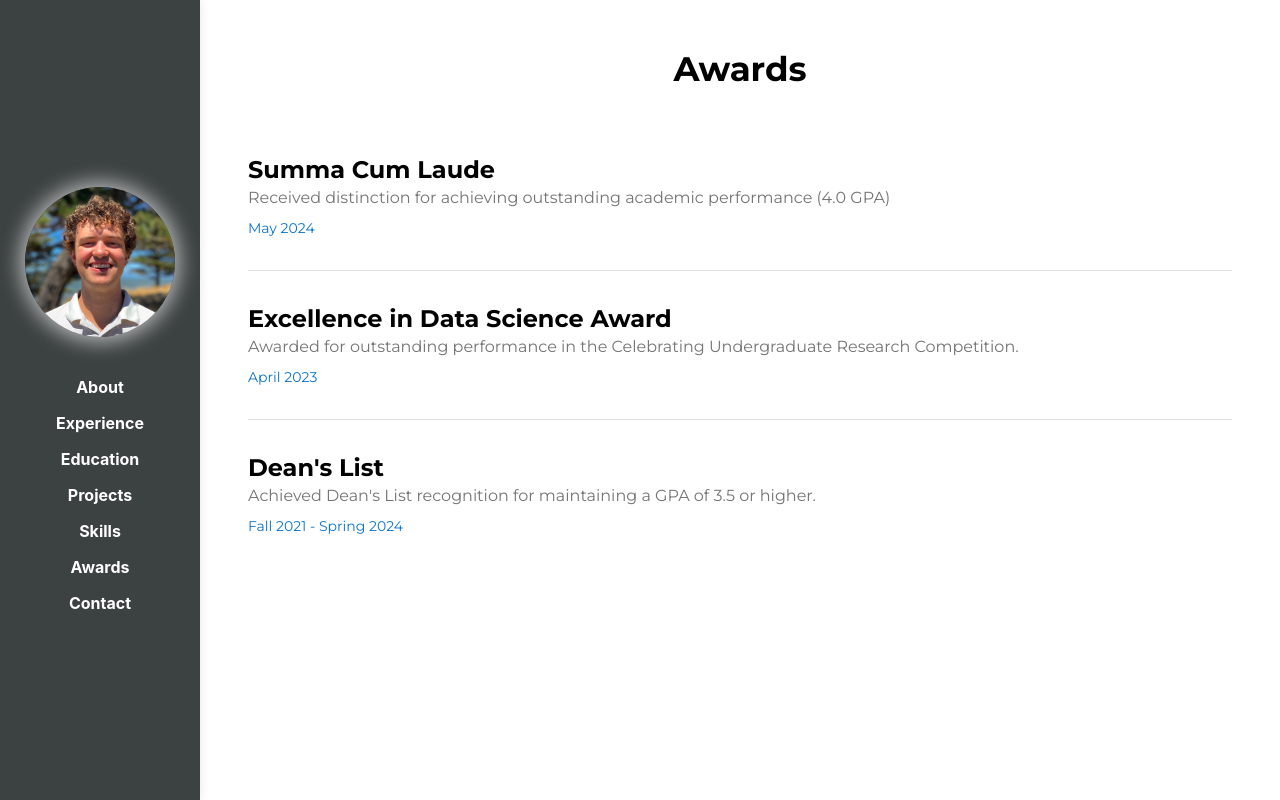
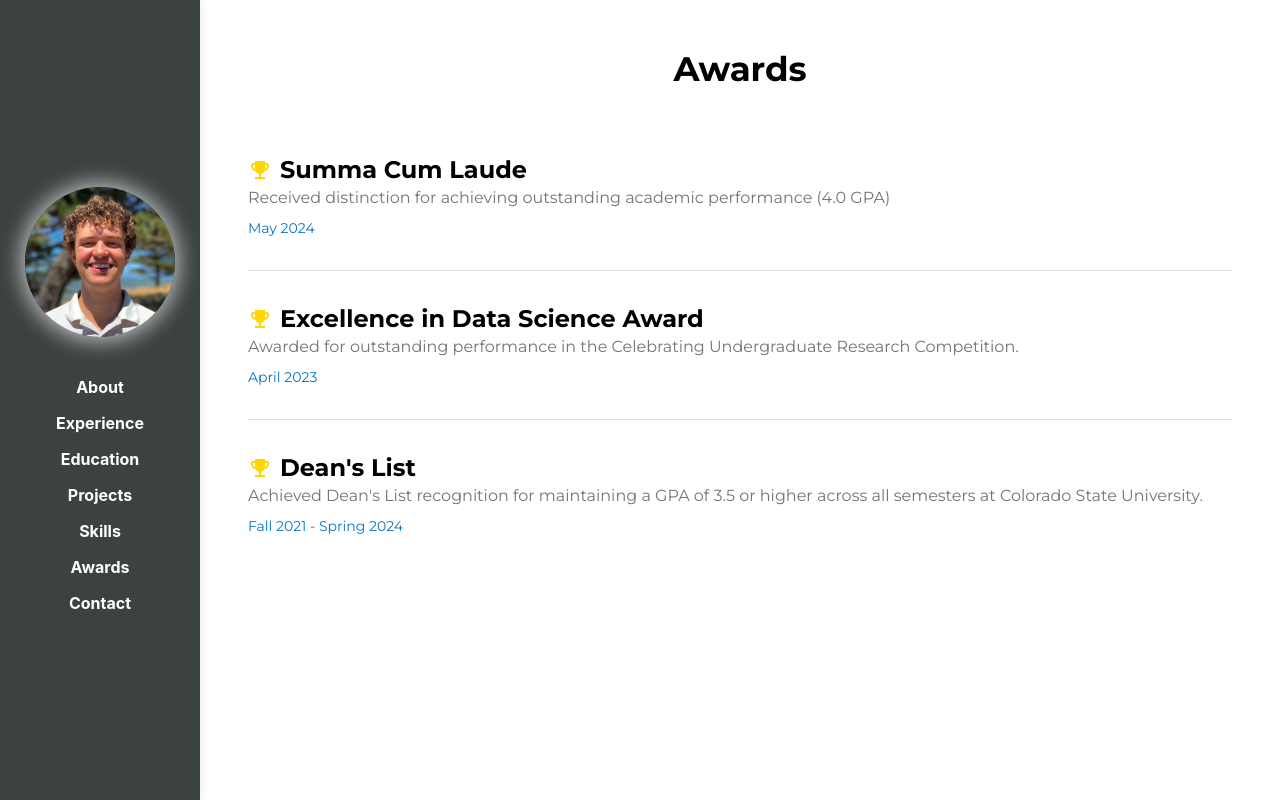
Before and after one commit to davidjriva/Personal-Portfolio, a React (Create React App) app: page /awards in a window 1280 px wide. Built offline with nearby package versions, Linux system fonts and the light colour scheme.

Commit message:
add awards Icon

```diff
--- a/src/components/AwardCard.js
+++ b/src/components/AwardCard.js
@@ -1,11 +1,15 @@
 import { Typography, Box } from '@mui/material';
+import EmojiEventsIcon from '@mui/icons-material/EmojiEvents';
 
 const AwardCard = ({ title, description, date }) => {
   return (
     <Box sx={{ marginTop: '2rem', marginBottom: '2rem' }}>
-      <Typography variant="h5" sx={{ color: '#000' }}>
-        {title}
-      </Typography>
+      <Box sx={{ display: 'flex', alignItems: 'center' }}>
+        <EmojiEventsIcon sx={{ color: '#FFD700', marginRight: '0.5rem' }} /> {/* Gold-yellow color */}
+        <Typography variant="h5" sx={{ color: '#000' }}>
+          {title}
+        </Typography>
+      </Box>
       <Typography variant="body1" sx={{ marginBottom: '0.5rem' }}>
         {description}
       </Typography>
--- a/src/data/awards.json
+++ b/src/data/awards.json
@@ -11,7 +11,7 @@
     },
     {
         "title": "Dean's List",
-        "description": "Achieved Dean's List recognition for maintaining a GPA of 3.5 or higher.",
+        "description": "Achieved Dean's List recognition for maintaining a GPA of 3.5 or higher across all semesters at Colorado State University.",
         "date": "Fall 2021 - Spring 2024"
     }
 ]
```
